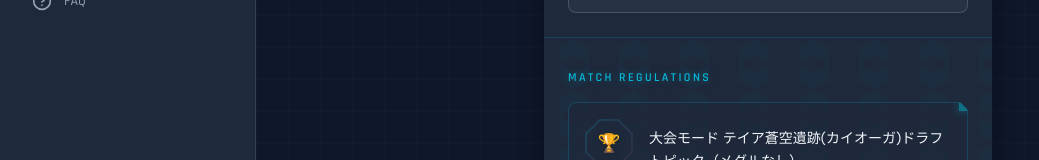
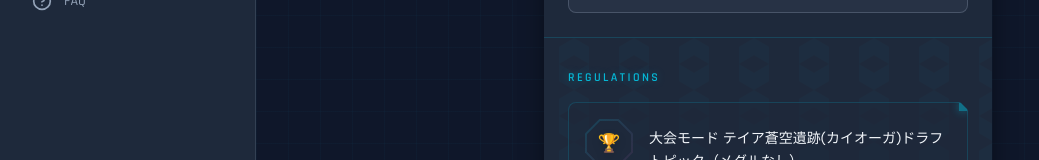
Before and after one commit to juv-shun/unitemate-v2, a React (Vite) app: page / in a window 1280 px wide. Shown: the part 209-369 px from the top of the page, without its empty margins (0-1039 px from the left). Built offline with nearby package versions, Linux system fonts and the light colour scheme; no server answers.

Commit message:
feat: 文言修正

```diff
--- a/src/features/profile/components/GameRules.tsx
+++ b/src/features/profile/components/GameRules.tsx
@@ -68,7 +68,7 @@ export function GameRules() {
 					textShadow: "0 0 10px rgba(6, 182, 212, 0.3)",
 				}}
 			>
-				Match Regulations
+				Regulations
 			</h2>
 
 			{/* Rules list */}
```
